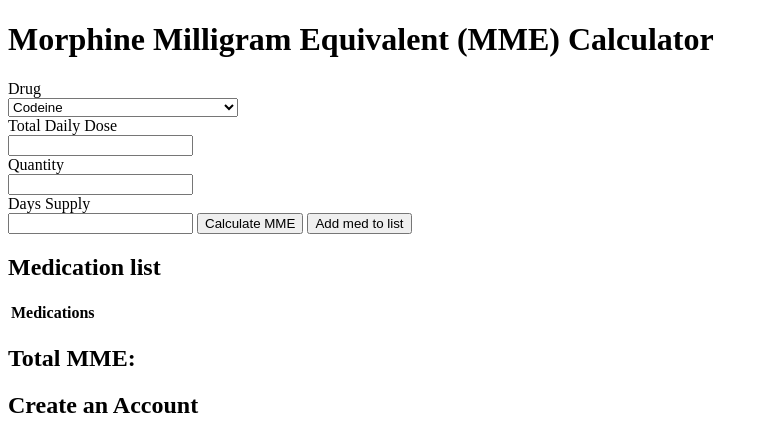
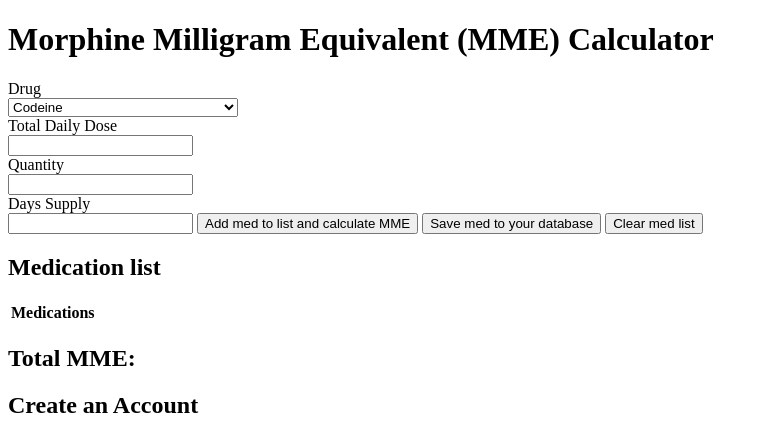
Before and after one commit to khanderz/MME-Calculator, a Flask app: page / in a window 1280 px wide. Shown: the top 433 px of the page, without its empty margins (0-768 px from the left). Run offline with Flask 2, Linux system fonts and the light colour scheme; lists and menus that the app fills with data are empty.

Commit message:
clear med list button added

```diff
--- a/server.py
+++ b/server.py
@@ -2,7 +2,7 @@
 
 from flask import (Flask, render_template, request, flash, session,
                    redirect, jsonify)
-from model import connect_to_db, User
+from model import connect_to_db, User, Med, Opioid
 import crud
 import decimal
 from jinja2 import StrictUndefined
--- a/static/js/drug-calc.js
+++ b/static/js/drug-calc.js
@@ -44,7 +44,14 @@ const handleCalculate = (event) => {
       ${document.querySelector('#quantity').value}
       ${document.querySelector('#days_supply').value}
       </td>
+      <td>   ${button} </td>
     </tr>`);
+
+    // create delete button
+    const button = document.createElement("button");
+        button.innerHTML = "Delete drug";
+        li.appendChild(button);
+        li.setAttribute("id","delete-drug");
 }
 
 // takes in user inputs and assigns it "formData"
@@ -64,6 +71,22 @@ const handleAddMed = (event) => {
     })
 }
 
+// Reset med list button
+const clearMedList = () => {
+    $('#mme-total').html('0');
+    $('#med-list').empty();
+    MMECalcTotal = 0;
+    console.log(MMECalcTotal, '******* MME total reset *******');
+};
+
+// Delete a drug from the med list
+const deleteDrug =
+
 // event listeners
 document.getElementById('drug-form').addEventListener('submit', handleCalculate)
 document.getElementById('add-med-button').addEventListener('click', handleAddMed)
+document.getElementById('clear-med-list').addEventListener('click', clearMedList)
+
+
+// REACT
+// ReactDOM.render();
--- a/templates/base.html
+++ b/templates/base.html
@@ -5,8 +5,9 @@
     <meta name="viewport" content="width=device-width">
 
     <title>MME Calculator</title>
-    <script src="https://code.jquery.com/jquery-3.6.0.js" integrity="sha256-H+K7U5CnXl1h5ywQfKtSj8PCmoN9aaq30gDh27Xc0jk=" crossorigin="anonymous"></script>
-
+      <script src="https://code.jquery.com/jquery-3.6.0.js" integrity="sha256-H+K7U5CnXl1h5ywQfKtSj8PCmoN9aaq30gDh27Xc0jk=" crossorigin="anonymous"></script>
+      <script crossorigin src="https://unpkg.com/react@17/umd/react.development.js"></script>
+      <script crossorigin src="https://unpkg.com/react-dom@17/umd/react-dom.development.js"></script>
     <title>
       {% block title %}{% endblock %}
     </title>
--- a/templates/homepage.html
+++ b/templates/homepage.html
@@ -34,9 +34,12 @@
     <div class="input-title">Days Supply</div>
       <input type="text" name="days_supply" id="days_supply">
 
-    <input id='calculate-button' type="submit" value="Calculate MME" form="drug-form">
+    <input id='calculate-button' type="submit" value="Add med to list and calculate MME" form="drug-form">
 
-    <input id='add-med-button' type="button" value="Add med to list">
+    <input id='add-med-button' type="button" value="Save med to your database">
+
+    <input id='clear-med-list' type="button" value="Clear med list">
+
 
 
     <section id="your-medList">
```
